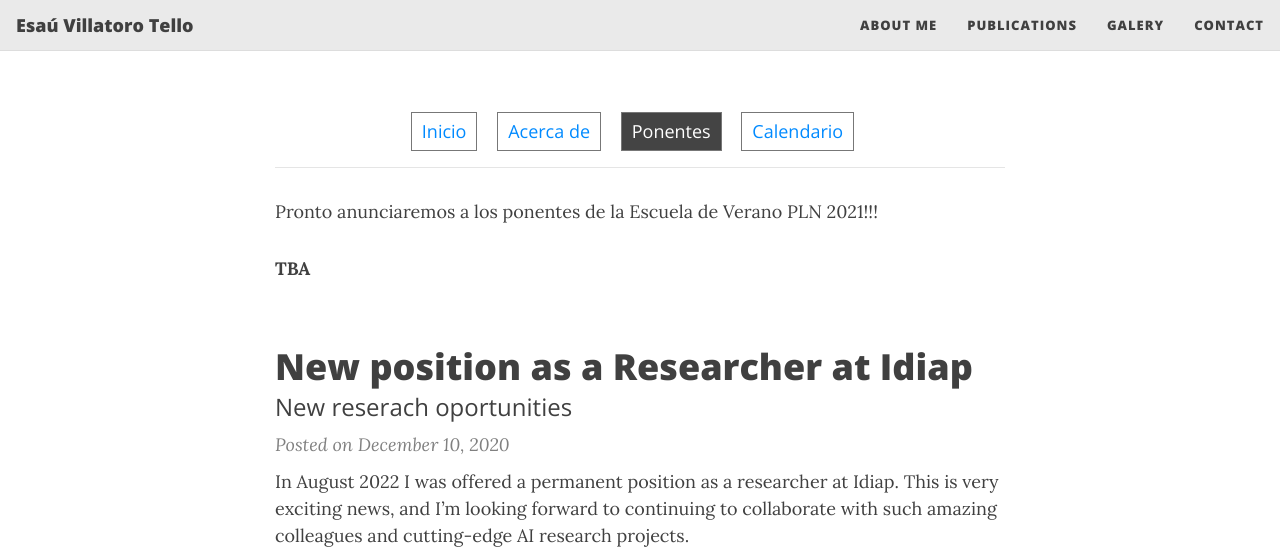
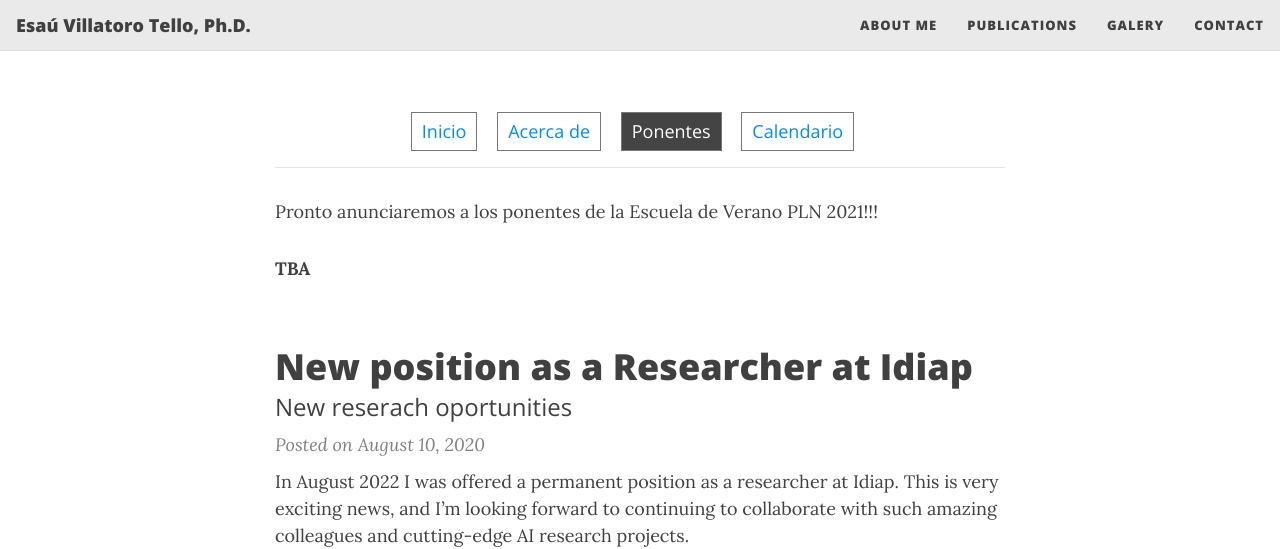
Before and after one commit to oravar333/oravar333.github.io, a Jekyll site: the page built from speakers.md, in a window 1280 px wide and 900 px high, scrolled down 596 px. Shown: the top 549 px of the window. Built offline with Jekyll 4.4.1, drawn with Linux system fonts in a browser that asks for light colours; nearby versions of some CDN libraries.

Commit message:
Fixing name
Fixing name

```diff
--- a/_config.yml
+++ b/_config.yml
@@ -6,7 +6,7 @@
 # --- Required options --- #
 
 # Name of website
-title: Esaú Villatoro Tello
+title: Esaú Villatoro Tello, Ph.D.
 
 
 # Your name to show in the footer
```
Also changed, not shown: _posts/2020-08-10-first.md (renamed from _posts/2020-12-10-first.md).
